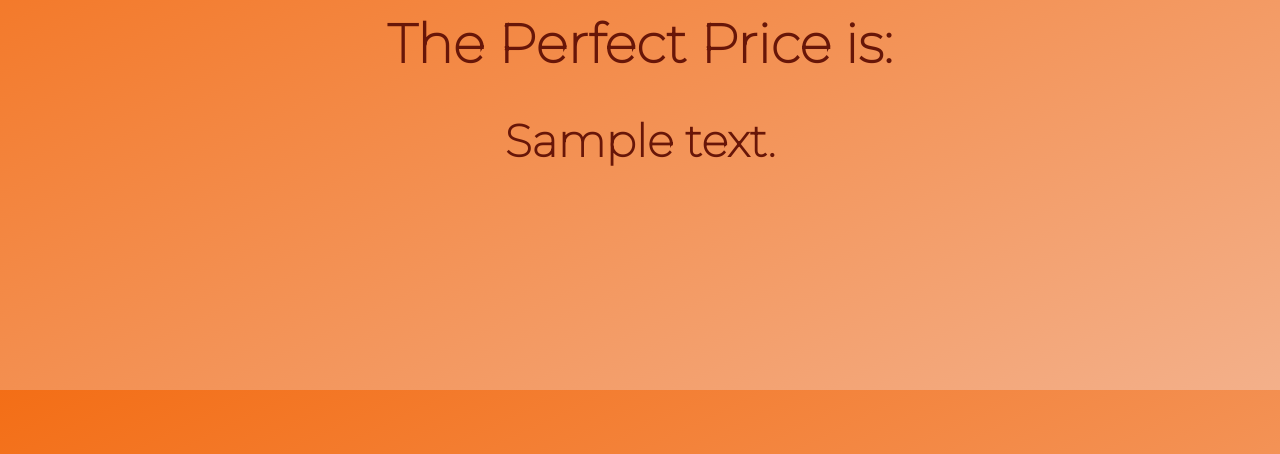
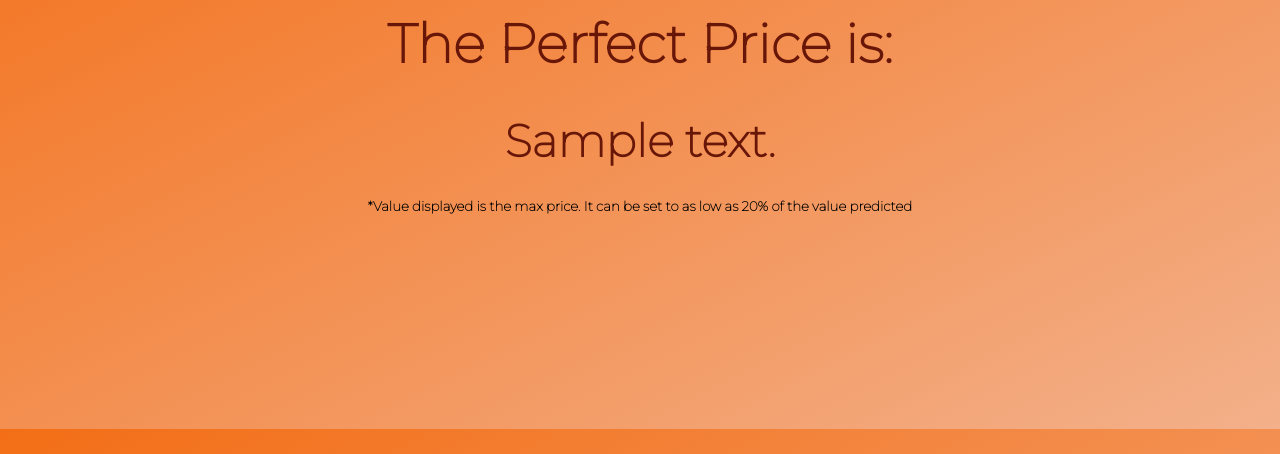
Before and after one commit to Laksh17/DeployModelProject, a Django app: template templates/result.html in a window 1280 px wide. Shown: the part 217-671 px from the top of the page. Run offline with Django 3.2, Linux system fonts and the light colour scheme; the template is opened without the code that fills it: most values are stand-ins (such as "Sample title", 1, 10 or a date in 2020).

Commit message:
-> Added a Disclaimer to the Result page.

```diff
--- a/templates/result.html
+++ b/templates/result.html
@@ -14,6 +14,8 @@
         <div id="title_holder" style="height: 100%; padding: 15%">
             <h1 style="font-size: 54px;">The Perfect Price is: </h1>
             <h1 style="font-size: 45px;">{{answer}}</h1>
+            <h5 style="text-align: center;">*Value displayed is the max price. It can be set to as low as 20% of the
+                value predicted</h5>
         </div>
 
     </body>
```
